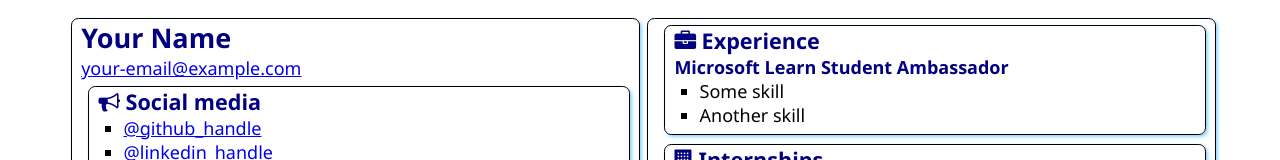
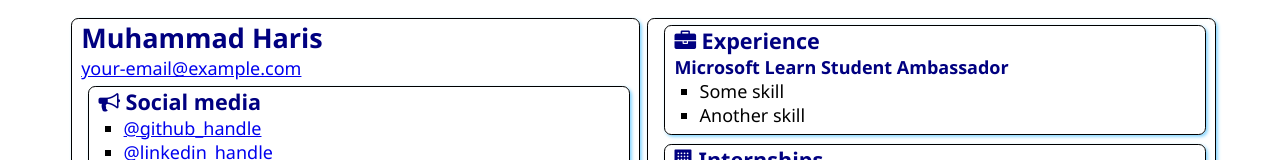
Before and after one commit to HarisMG/SATechnicalOnboarding, a plain HTML site: page src/index.html in a window 1280 px wide. Shown: the top 160 px of the page. Drawn offline with Linux system fonts and the light colour scheme.

Commit message:
Name Added
I have added my name in the html file to reflect my identity

```diff
--- a/src/index.html
+++ b/src/index.html
@@ -12,7 +12,7 @@
 <body>
     <main>
         <article class="box">
-            <h1>Your Name</h1>
+            <h1>Muhammad Haris</h1>
             <div><a href="mailto:your.email@example.com">your-email@example.com</a></div>
 
             <section class="box">
```
